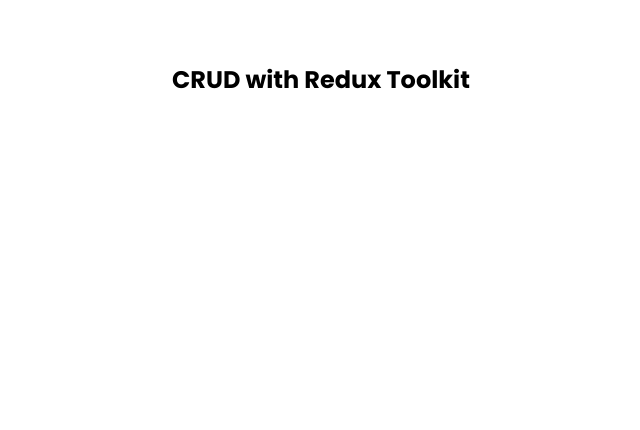
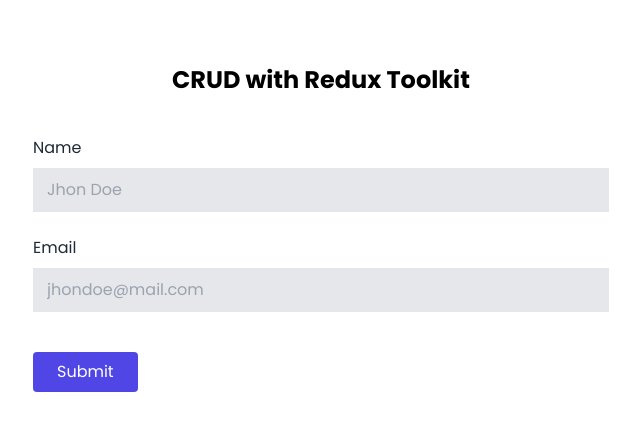
Before and after one commit to IvanHerrera2000/react-redux-crud-operation, a React (Vite) app: page /add-user in a window 1280 px wide. Shown: the top 430 px of the page, without its empty margins (319-959 px from the left). Built offline with nearby package versions, Linux system fonts and the light colour scheme.

Commit message:
AddUser component and TextField component

```diff
--- a/src/App.jsx
+++ b/src/App.jsx
@@ -1,14 +1,18 @@
-import { Route, Routes } from 'react-router-dom';
+import { Route, Routes, Link } from 'react-router-dom';
 import UserList from './features/users/UserList';
+import AddUser from './features/users/AddUser';
 
 function App() {
   return (
     <div className="container mx-auto px-2 max-w-5xl pt-10 md:pt-16">
-      <h1 className="text-center font-bold text-2xl text-black mb-8">
-        CRUD with Redux Toolkit
-      </h1>
+      <Link to="/">
+        <h1 className="text-center font-bold text-2xl text-black mb-8">
+          CRUD with Redux Toolkit
+        </h1>
+      </Link>
       <Routes>
         <Route path="/" element={<UserList />} />
+        <Route path="/add-user" element={<AddUser />} />
       </Routes>
     </div>
   );
--- /dev/null
+++ b/src/components/TextField.jsx
@@ -0,0 +1,17 @@
+import React from 'react';
+
+function TextField({ label, inputProps, onChange, value }) {
+  return (
+    <div className="flex flex-col">
+      <label className="mb-2 text-base text-gray-800">{label}</label>
+      <input
+        className="bg-gray-200 py-2 px-3 border-2 outline-none"
+        {...inputProps}
+        onChange={onChange}
+        value={value}
+      />
+    </div>
+  );
+}
+
+export default TextField;
--- /dev/null
+++ b/src/features/users/AddUser.jsx
@@ -0,0 +1,41 @@
+import React, { useState } from 'react';
+import { useNavigate } from 'react-router-dom';
+import TextField from '../../components/TextField';
+import Button from '../../components/Button';
+
+function AddUser() {
+  const navigate = useNavigate();
+  const [values, setValues] = useState({
+    name: '',
+    email: '',
+  });
+
+  const handleAddUser = () => {
+    setValues({ name: '', email: '' });
+    console.log(values);
+    navigate('/');
+  };
+
+  return (
+    <div className="mt-10 max-w-xl mx-auto">
+      <TextField
+        label="Name"
+        value={values.name}
+        onChange={(e) => setValues({ ...values, name: e.target.value })}
+        inputProps={{ type: 'text', placeholder: 'Jhon Doe' }}
+      />
+      <br />
+      <TextField
+        label="Email"
+        value={values.email}
+        onChange={(e) => setValues({ ...values, email: e.target.value })}
+        inputProps={{ type: 'email', placeholder: 'jhondoe@mail.com' }}
+      />
+      <Button onClick={handleAddUser} disabled={true}>
+        Submit
+      </Button>
+    </div>
+  );
+}
+
+export default AddUser;
--- a/src/features/users/UserList.jsx
+++ b/src/features/users/UserList.jsx
@@ -1,5 +1,6 @@
 import React from 'react';
 import { TrashIcon, PencilIcon } from '@heroicons/react/outline';
+import { Link } from 'react-router-dom';
 import Button from '../../components/Button';
 
 function UserList() {
@@ -20,9 +21,11 @@
         </div>
         <div className="flex gap-4">
           {/* edit icon from heroicons */}
-          <button>
-            <PencilIcon className="h-5 w-5" />
-          </button>
+          <Link to={`/users/${user.id}`}>
+            <button>
+              <PencilIcon className="h-5 w-5" />
+            </button>
+          </Link>
           {/* delete icon from heroicons */}
           <button>
             <TrashIcon className="h-5 w-5" />
@@ -33,7 +36,9 @@
 
   return (
     <div>
-      <Button>Add User</Button>
+      <Link to="/add-user">
+        <Button>Add User</Button>
+      </Link>
       <div className="grid gap-5 md:grid-cols-2">
         {users.length ? (
           renderCard()
```
